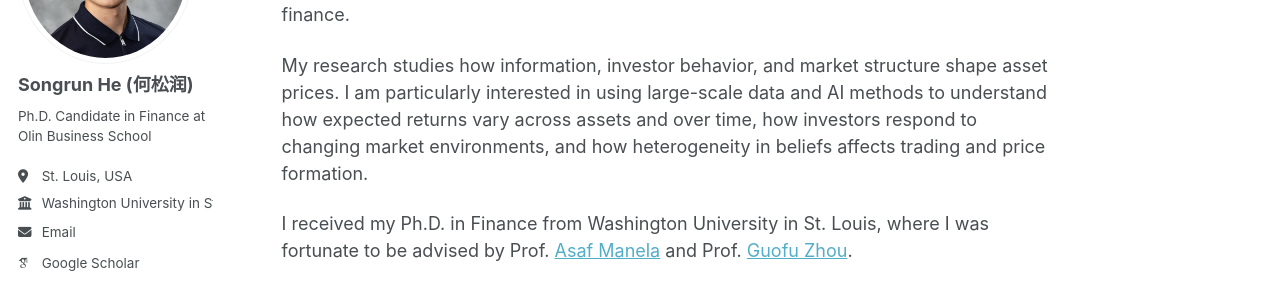
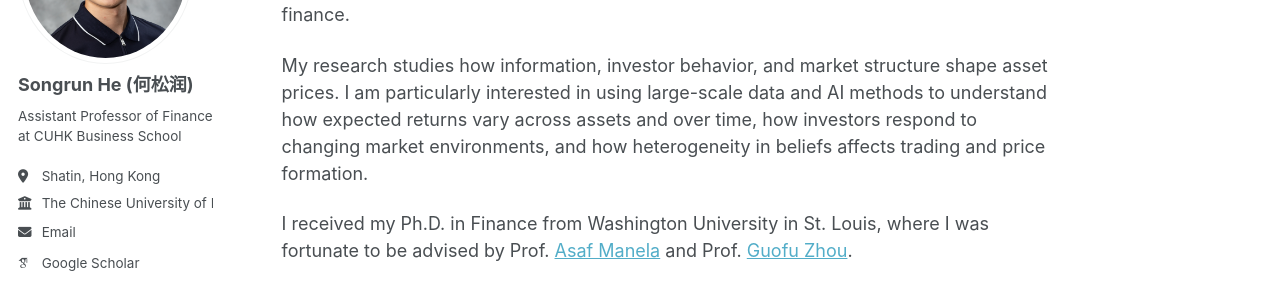
Before and after one commit to hesongrun/hesongrun.github.io, a Jekyll site: the page built from _pages/about.md, in a window 1280 px wide. Shown: the part 221-506 px from the top of the page. Built offline with Jekyll 4.4.1, drawn with Linux system fonts in a browser that asks for light colours; some web fonts are replaced.

Commit message:
Update personal information in _config.yml

```diff
--- a/_config.yml
+++ b/_config.yml
@@ -25,11 +25,11 @@ author:
   avatar           : "headshot_square.png"
   name             : "Songrun He (何松润)"
   pronouns         : # example: "she/her"
-  bio              : "Ph.D. Candidate in Finance at Olin Business School"
-  location         : "St. Louis, USA"
-  employer         : "Washington University in St. Louis"
+  bio              : "Assistant Professor of Finance at CUHK Business School"
+  location         : "Shatin, Hong Kong"
+  employer         : "The Chinese University of Hong Kong"
   uri              : # URL
-  email            : "h.songrun@wustl.edu"
+  email            : "songrunhe@cuhk.edu.hk"
 
   # Academic websites
   academia         : # URL
```
